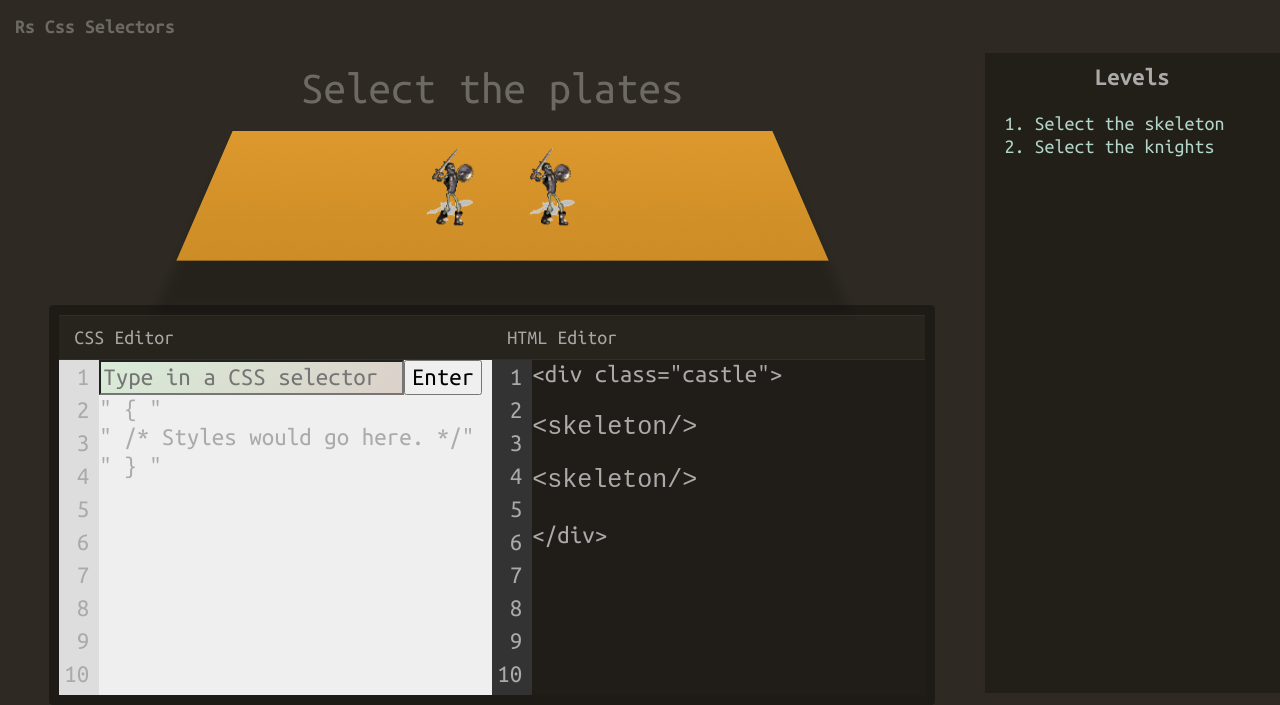
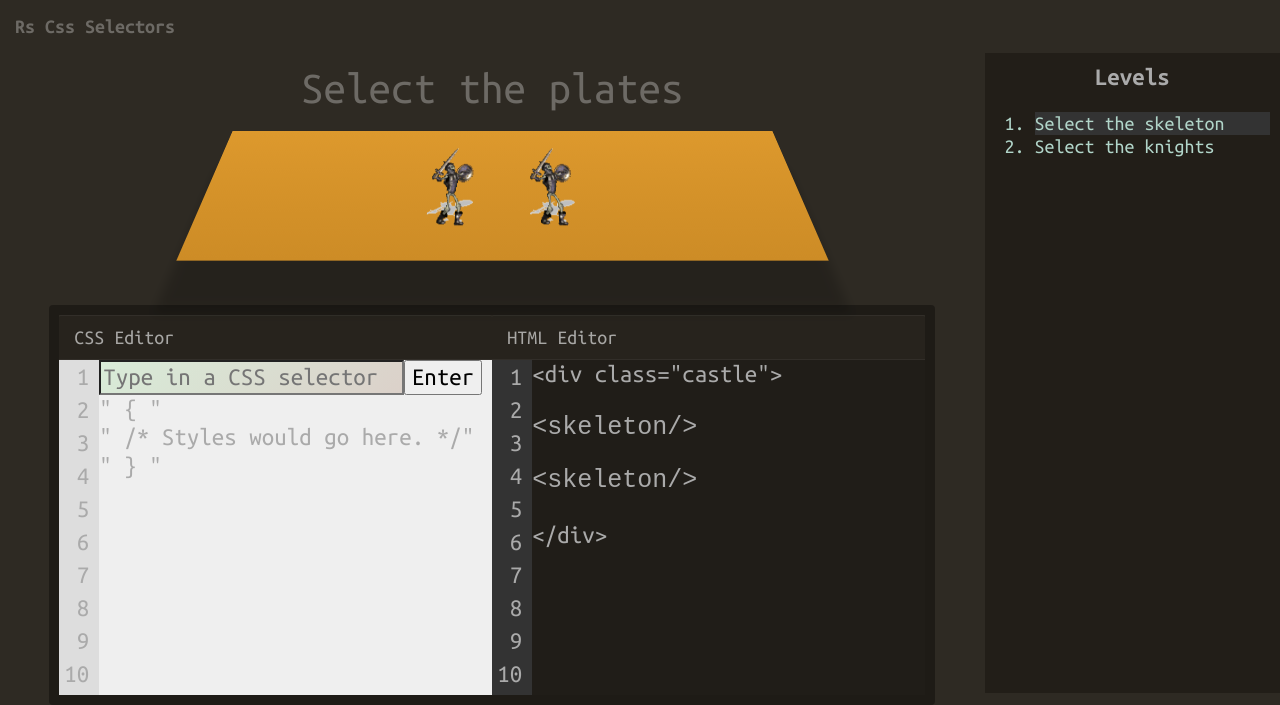
Before and after one commit to anderskambenders/rs-js-fe2023, a website built with webpack: page rs-css/src/index.html in a window 1280 px wide. Both pictures are taken after a click on the item "Select the skeleton". Shown: the top 705 px of the page. Built offline with nearby package versions, Linux system fonts and the light colour scheme.

Commit message:
feat: add backlight for current level

```diff
--- a/rs-css/src/components/app/app.ts
+++ b/rs-css/src/components/app/app.ts
@@ -22,9 +22,13 @@ export class App {
     let currentLevel = 0;
     levels.forEach((level, index) => {
       level.addEventListener('click', () => {
+        levels.forEach((lvl) => {
+          lvl.classList.remove('level_focus');
+        });
         clearLevel();
         this.view.drawLevel(index);
         currentLevel = index;
+        level.classList.add('level_focus');
         localStorage.setItem('game', currentLevel.toString());
       });
     });
--- a/rs-css/src/components/view/appView.ts
+++ b/rs-css/src/components/view/appView.ts
@@ -13,7 +13,7 @@ export class AppView {
     this.editor = new EdtorView();
   }
   start(currentLevel = 1) {
-    this.levels.draw();
+    this.levels.draw(currentLevel);
     this.table.draw(currentLevel);
     this.editor.draw(currentLevel);
   }
--- a/rs-css/src/components/view/levelsView.ts
+++ b/rs-css/src/components/view/levelsView.ts
@@ -7,18 +7,21 @@ export class LevelsView {
     this.block = document.querySelector('.level-menu');
   }
 
-  draw() {
+  draw(currentLevel: number) {
     const levelsTitle = document.createElement('h2');
     levelsTitle.innerHTML = 'Levels';
     levelsTitle.classList.add('levels__title');
     (document.querySelector('.menu__header') as HTMLElement).append(levelsTitle);
     const levelsList = document.querySelector('.level__main');
 
-    levels.forEach((level) => {
+    levels.forEach((level, ind) => {
       const lvl = document.createElement('li');
       lvl.classList.add('level');
       lvl.textContent = level.doThis;
       levelsList?.append(lvl);
+      if (ind === currentLevel) {
+        lvl.classList.add('level_focus');
+      }
     });
   }
 }
--- a/rs-css/src/css/global.css
+++ b/rs-css/src/css/global.css
@@ -214,7 +214,7 @@ width: 100%;
 .level:active {
   background-color: #333;
 }
-.level:focus {
+.level_focus {
   background-color: #333;
 }
 
```
